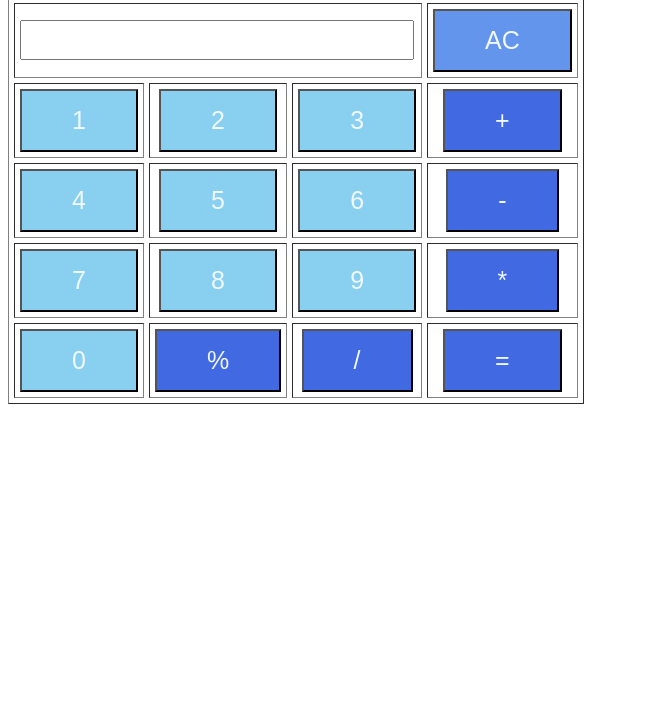
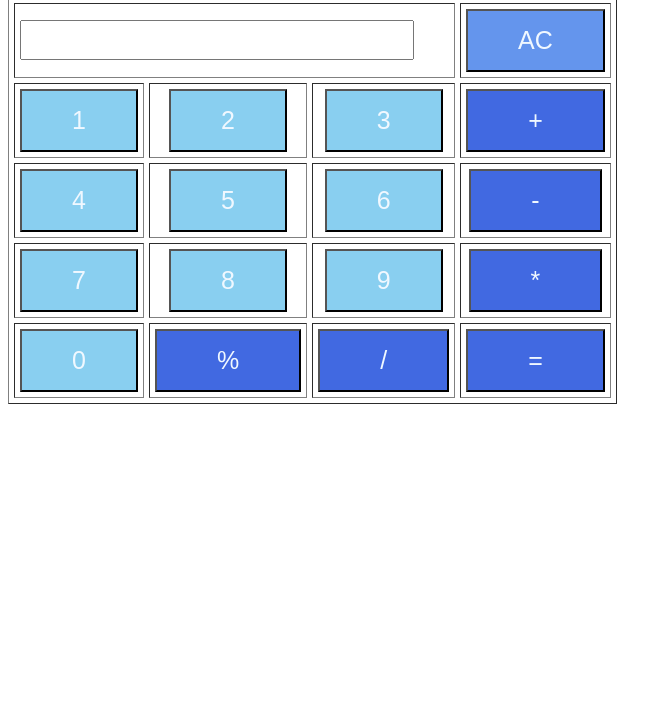
Before and after one commit to Harini0303/Simple-Calculator-JS, a plain HTML site: page Calculator.html in a window 1280 px wide. Shown: the part 91-800 px from the top of the page, without its empty margins (0-672 px from the left). Drawn offline with Linux system fonts and the light colour scheme.

Commit message:
Update Calculator.html

```diff
--- a/Calculator.html
+++ b/Calculator.html
@@ -13,7 +13,7 @@
             .b1{
                 background-color:#4169E1;
                 color:  aliceblue;
-                padding: 15px 50px;
+                padding: 15px 60px;
                 text-align: center;
                 font-size: 25px;
             }
```
